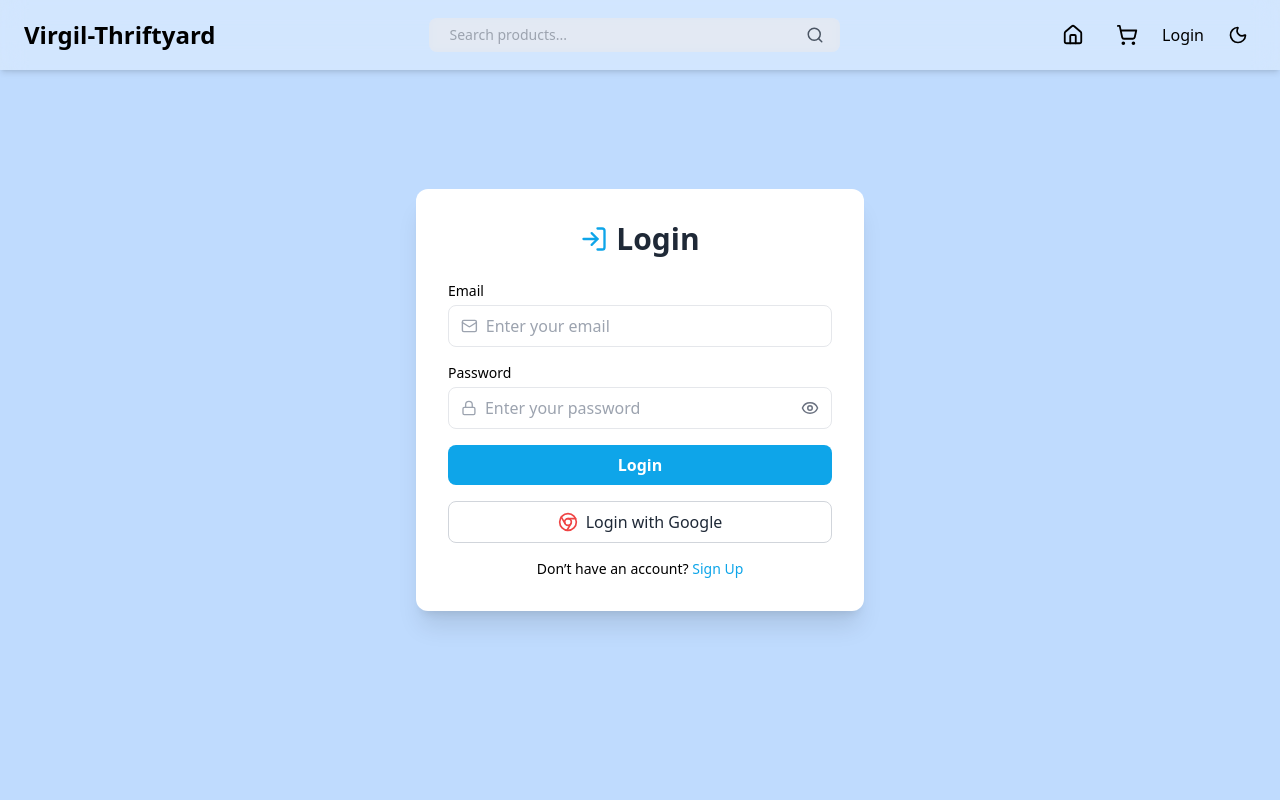
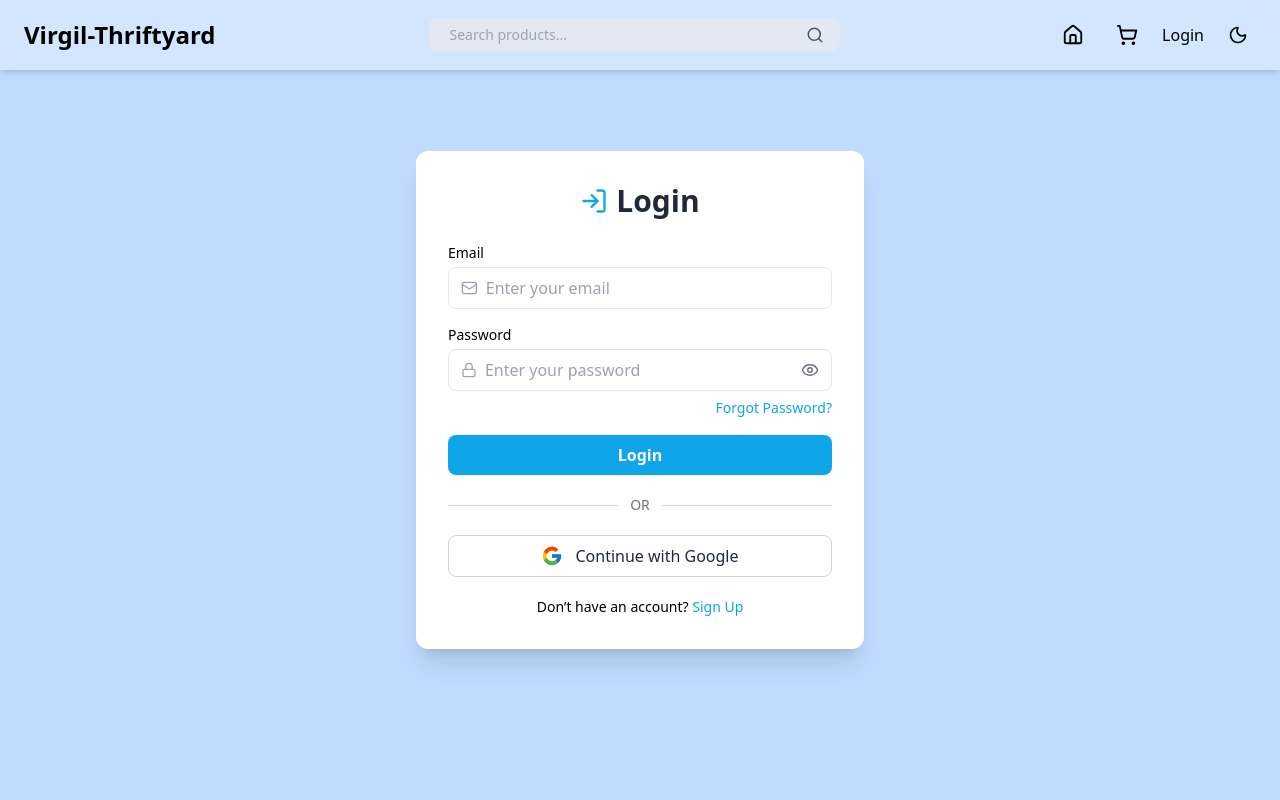
Before and after one commit to Chechep/thriftyard, a React (Vite) app in the folder frontend/: page /login in a window 1280 px wide. Shown: the top 800 px of the page. Built offline with nearby package versions, Linux system fonts and the light colour scheme; no server answers.

Commit message:
fixed google auth

```diff
--- a/frontend/package.json
+++ b/frontend/package.json
@@ -17,6 +17,7 @@
     "react": "^19.1.1",
     "react-dom": "^19.1.1",
     "react-hot-toast": "^2.6.0",
+    "react-icons": "^5.5.0",
     "react-router-dom": "^7.8.2"
   },
   "devDependencies": {
--- a/frontend/src/pages/Login.jsx
+++ b/frontend/src/pages/Login.jsx
@@ -4,26 +4,36 @@ import {
   signInWithEmailAndPassword,
   GoogleAuthProvider,
   signInWithPopup,
+  sendPasswordResetEmail,
 } from "firebase/auth";
 import { auth } from "../firebase";
-import { Mail, Lock, Eye, EyeOff, LogIn, Chrome } from "lucide-react";
+import {
+  Mail,
+  Lock,
+  Eye,
+  EyeOff,
+  LogIn,
+} from "lucide-react";
+import { FcGoogle } from "react-icons/fc";
 
 export default function Login() {
   const [email, setEmail] = useState("");
   const [password, setPassword] = useState("");
   const [showPassword, setShowPassword] = useState(false);
   const [error, setError] = useState("");
+  const [message, setMessage] = useState("");
   const navigate = useNavigate();
 
   // Email/Password Login
   const handleLogin = async (e) => {
     e.preventDefault();
     setError("");
+    setMessage("");
     try {
       await signInWithEmailAndPassword(auth, email, password);
       navigate("/");
     } catch (err) {
-      setError("Invalid email or password");
+      setError("Invalid email or password.");
     }
   };
 
@@ -34,7 +44,22 @@ export default function Login() {
       await signInWithPopup(auth, provider);
       navigate("/");
     } catch (err) {
-      setError("Google sign-in failed. Try again.");
+      setError("Google sign-in failed. Please try again.");
+    }
+  };
+
+  // Forgot Password
+  const handleForgotPassword = async () => {
+    if (!email) {
+      setError("Please enter your email first.");
+      return;
+    }
+    try {
+      await sendPasswordResetEmail(auth, email);
+      setMessage("Password reset email sent. Check your inbox.");
+      setError("");
+    } catch (err) {
+      setError("Failed to send reset email. Try again.");
     }
   };
 
@@ -46,7 +71,12 @@ export default function Login() {
           Login
         </h2>
 
-        {error && <p className="text-red-500 text-sm mb-4 text-center">{error}</p>}
+        {error && (
+          <p className="text-red-500 text-sm mb-3 text-center">{error}</p>
+        )}
+        {message && (
+          <p className="text-green-500 text-sm mb-3 text-center">{message}</p>
+        )}
 
         <form onSubmit={handleLogin} className="space-y-4">
           {/* Email Input */}
@@ -90,6 +120,15 @@ export default function Login() {
                 {showPassword ? <EyeOff size={18} /> : <Eye size={18} />}
               </button>
             </div>
+            <div className="text-right mt-1">
+              <button
+                type="button"
+                onClick={handleForgotPassword}
+                className="text-sm text-sky-500 hover:underline"
+              >
+                Forgot Password?
+              </button>
+            </div>
           </div>
 
           {/* Login Button */}
@@ -99,19 +138,26 @@ export default function Login() {
           >
             Login
           </button>
+        </form>
+
+        {/* OR Divider */}
+        <div className="flex items-center my-5">
+          <div className="flex-grow border-t border-gray-300 dark:border-gray-700"></div>
+          <span className="mx-3 text-gray-500 dark:text-gray-400 text-sm">OR</span>
+          <div className="flex-grow border-t border-gray-300 dark:border-gray-700"></div>
+        </div>
 
         {/* Google Login */}
         <button
           type="button"
           onClick={handleGoogleLogin}
-            className="w-full border border-gray-300 dark:border-gray-700 text-gray-800 dark:text-gray-100 flex items-center justify-center gap-2 py-2 rounded-lg hover:bg-gray-100 dark:hover:bg-gray-800 transition"
+          className="w-full border border-gray-300 dark:border-gray-700 text-gray-800 dark:text-gray-100 flex items-center justify-center gap-3 py-2 rounded-lg hover:bg-gray-100 dark:hover:bg-gray-800 transition font-medium"
         >
-            <Chrome className="text-red-500" size={20} />
-            Login with Google
+          <FcGoogle size={22} />
+          Continue with Google
         </button>
-        </form>
 
-        <p className="text-sm text-center mt-4 dark:text-gray-400">
+        <p className="text-sm text-center mt-5 dark:text-gray-400">
           Don’t have an account?{" "}
           <Link
             to="/signup"
```
Also changed, not shown: 1 other file (tests, documents, lock files or other folders). Lines whose indentation alone changed are shown as unchanged.
